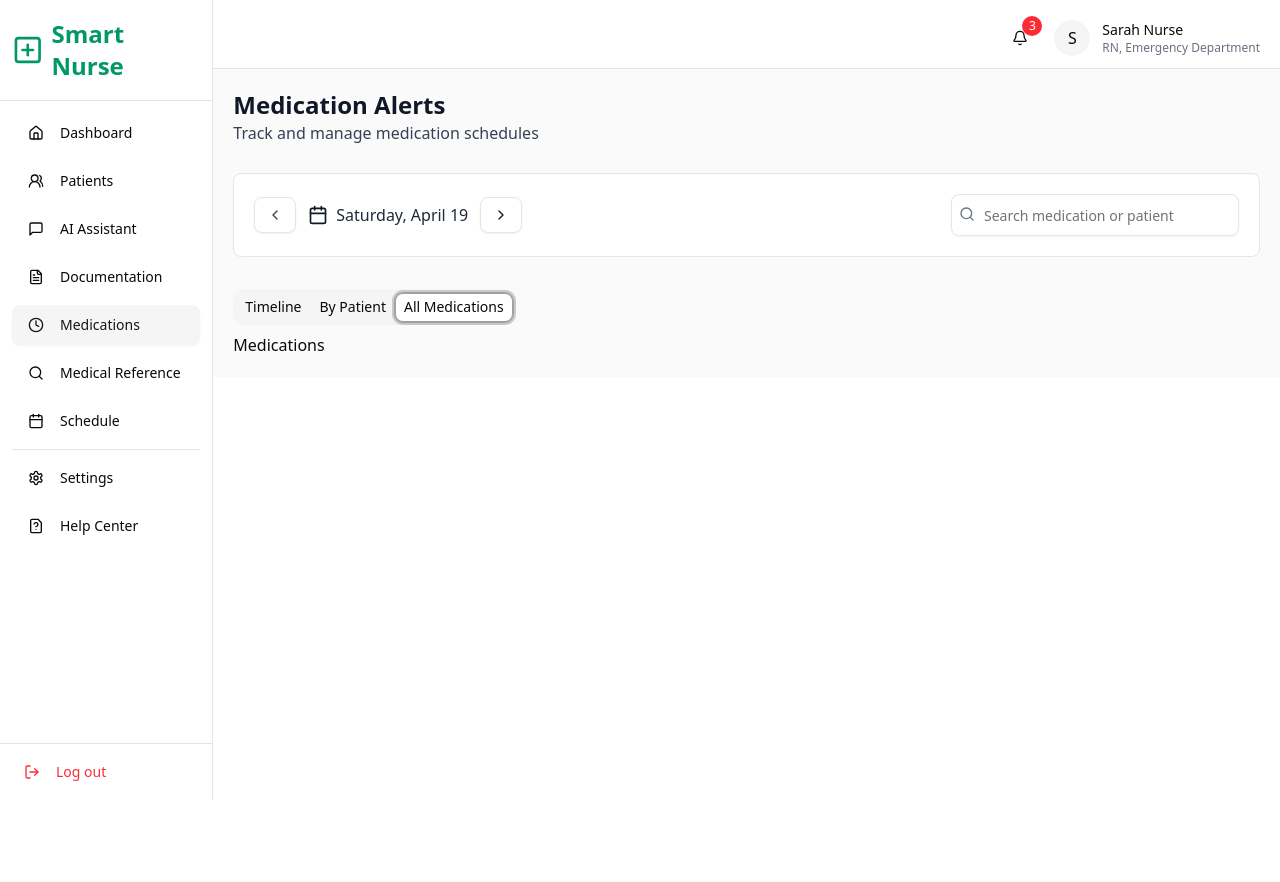
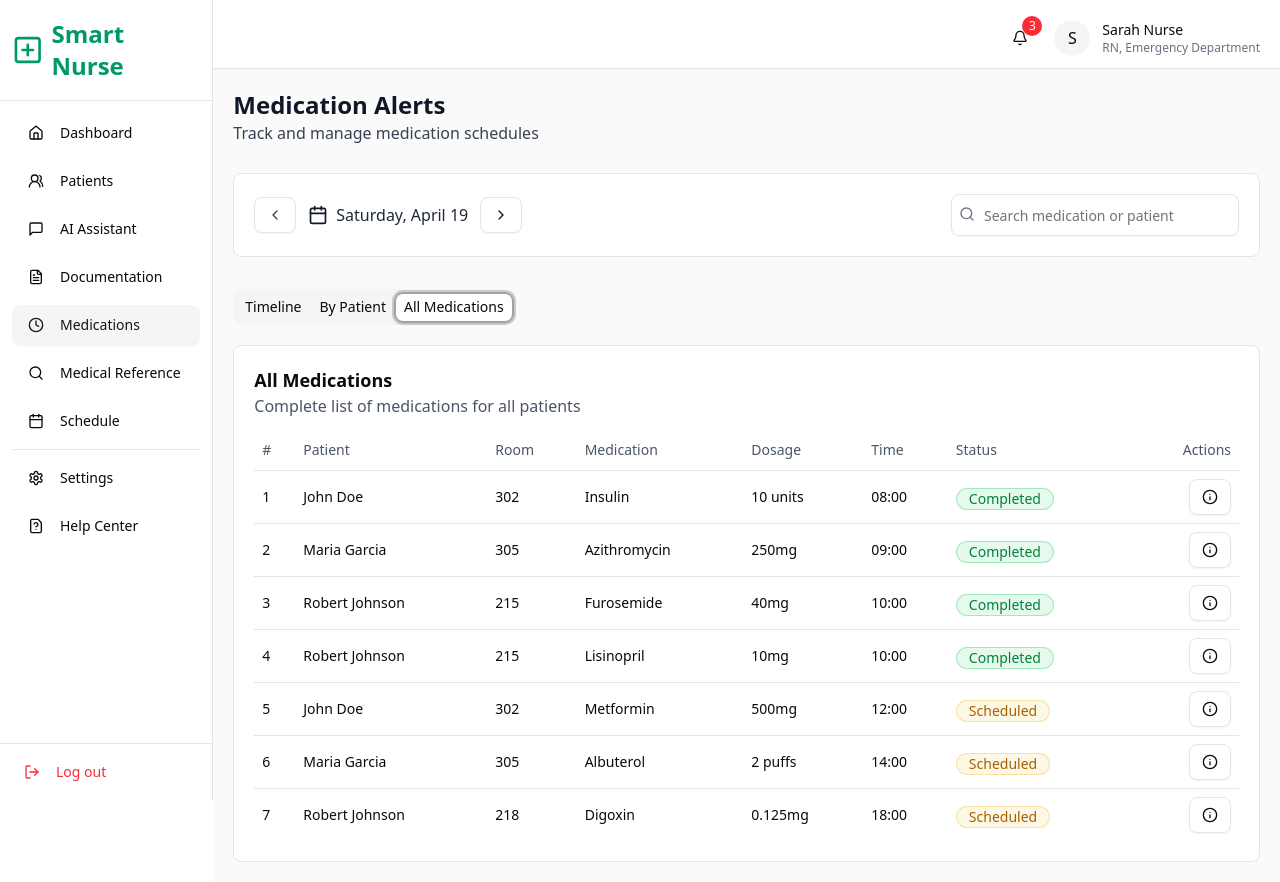
Before and after one commit to kazisolah114/smart-nurse, a Next.js app: page /dashboard/medications in a window 1280 px wide. Both pictures are taken after a click on the tab "All Medications". Before the commit the page ends 800 px from the top, so only its background shows below. Built offline with nearby package versions, Linux system fonts and the light colour scheme.

Commit message:
Added all medications tab content

```diff
--- a/src/dashboard/MedicationsPage/MedicationsPage.jsx
+++ b/src/dashboard/MedicationsPage/MedicationsPage.jsx
@@ -7,6 +7,7 @@ import { Button } from '@/components/ui/button';
 import { Tabs, TabsContent, TabsList, TabsTrigger } from '@/components/ui/tabs';
 import axios from 'axios';
 import MedicationDetailsDialog from './MedicationDetailsDialog';
+import { Table, TableBody, TableCell, TableHead, TableHeader, TableRow } from '@/components/ui/table';
 
 const MedicationsPage = () => {
     const [medications, setMedications] = useState([]);
@@ -168,7 +169,46 @@ const MedicationsPage = () => {
                             })()}
                         </TabsContent>
                         <TabsContent value="patient">Patients</TabsContent>
-                        <TabsContent value="medications">Medications</TabsContent>
+                        <TabsContent value="medications">
+                            <div className='bg-white border p-5 rounded-md mt-3'>
+                                <div className='mb-3'>
+                                    <h3 className='font-semibold sm:text-lg'>All Medications</h3>
+                                    <p className='text-gray-600'>Complete list of medications for all patients</p>
+                                </div>
+                                <Table>
+                                    <TableHeader>
+                                        <TableRow>
+                                            <TableHead className={'text-gray-600'}>#</TableHead>
+                                            <TableHead className={'text-gray-600'}>Patient</TableHead>
+                                            <TableHead className={'text-gray-600'}>Room</TableHead>
+                                            <TableHead className={'text-gray-600'}>Medication</TableHead>
+                                            <TableHead className={'text-gray-600'}>Dosage</TableHead>
+                                            <TableHead className={'text-gray-600'}>Time</TableHead>
+                                            <TableHead className={'text-gray-600'}>Status</TableHead>
+                                            <TableHead className={"text-gray-600 text-right"}>Actions</TableHead>
+                                        </TableRow>
+                                    </TableHeader>
+                                    <TableBody>
+                                        {medications.map((medication, index) => {
+                                            return (
+                                                <TableRow key={index}>
+                                                    <TableCell>{index + 1}</TableCell>
+                                                    <TableCell className={'font-medium'}>{medication.patient}</TableCell>
+                                                    <TableCell>{medication.room}</TableCell>
+                                                    <TableCell>{medication.medication}</TableCell>
+                                                    <TableCell>{medication.dosage}</TableCell>
+                                                    <TableCell>{medication.time}</TableCell>
+                                                    <TableCell><p className={`${medication.status === "Completed" ? 'bg-green-500/10 border border-green-500/30 text-green-700' : 'bg-yellow-500/10 border border-yellow-500/30 text-yellow-700'} mt-1 rounded-full px-3 text-sm w-max`}>{medication.status}</p></TableCell>
+                                                    <TableCell className={"text-right"}>
+                                                        <MedicationDetailsDialog medication={medication} />
+                                                    </TableCell>
+                                                </TableRow>
+                                            )
+                                        })}
+                                    </TableBody>
+                                </Table>
+                            </div>
+                        </TabsContent>
                     </div>
                 </Tabs>
             </div>
```
